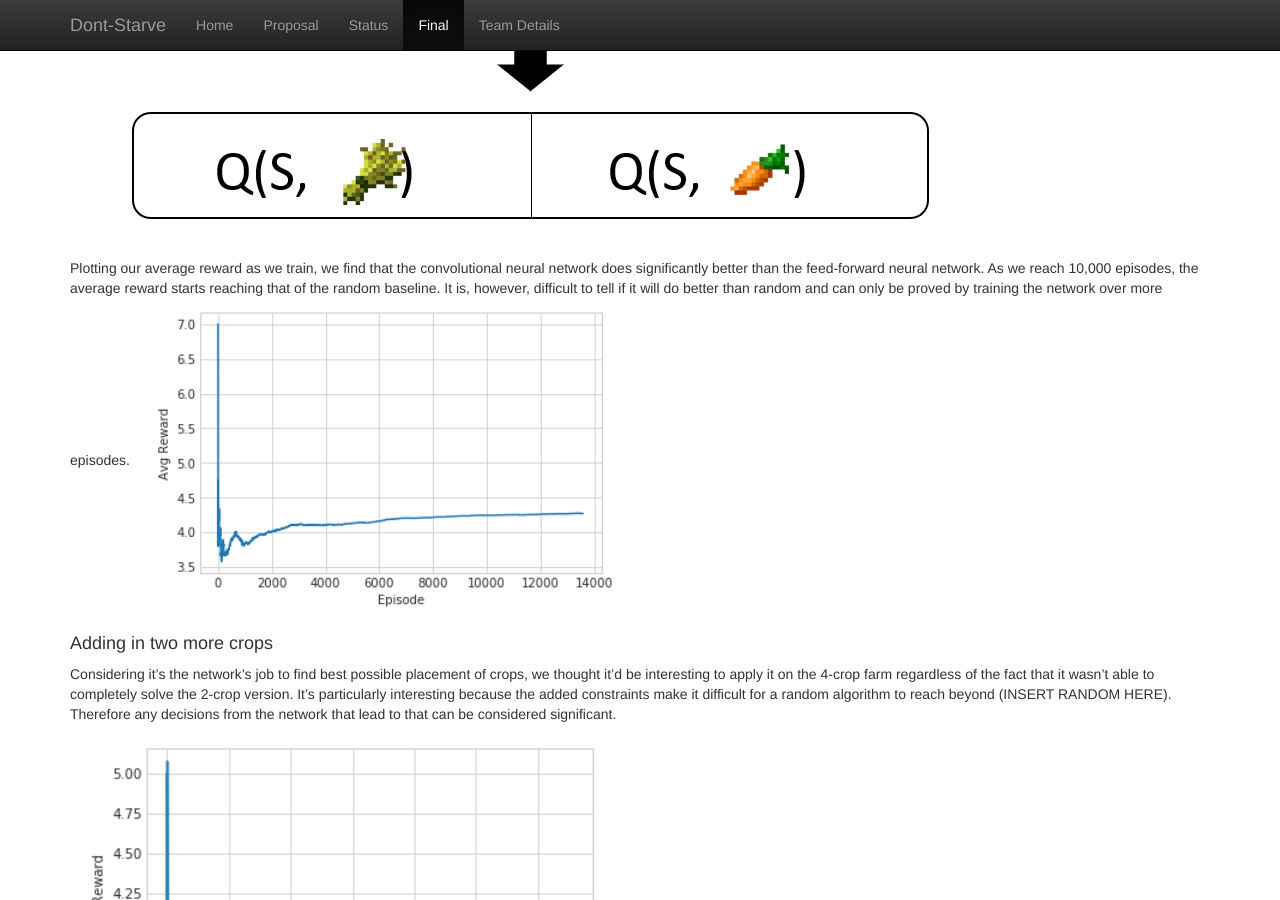
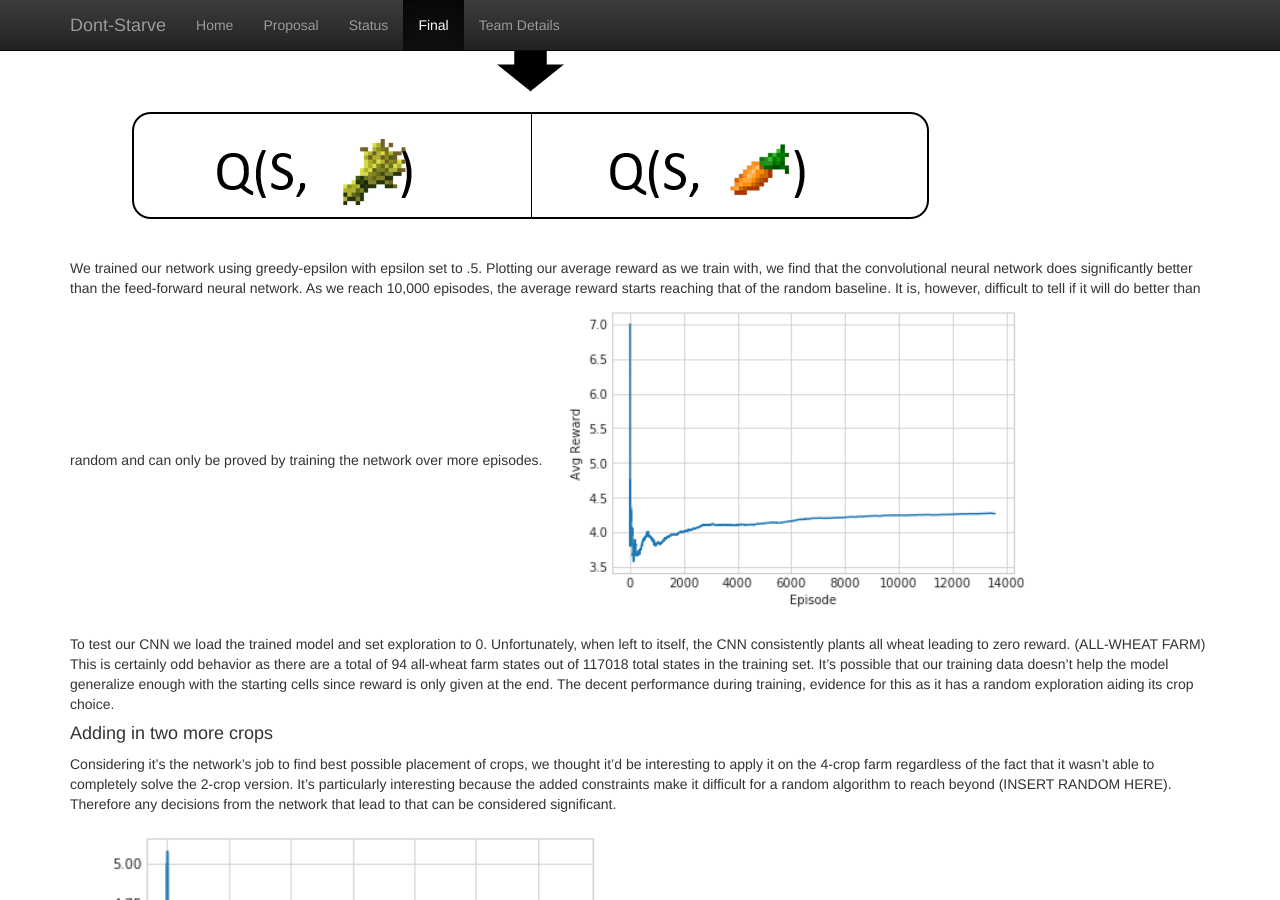
Before and after one commit to Farbod909/cs175-dont-starve, a Jekyll site: the page built from docs/final.md, in a window 1280 px wide and 900 px high, scrolled down 2793 px. Built offline with Jekyll 4.4.1, drawn with Linux system fonts in a browser that asks for light colours; our own code applies the rules of GitHub Pages for plain Markdown files.

Commit message:
Update final.md

```diff
--- a/docs/final.md
+++ b/docs/final.md
@@ -47,11 +47,16 @@ This matrix is then passed to our CNN that holds 2 convolutional layers and 3 li
 ![alt text](https://github.com/Farbod909/cs175-dont-starve/blob/master/figures/cropped_cnn_fig.png)
 
 
-Plotting our average reward as we train, we find that the convolutional neural network does significantly better than the feed-forward neural network.
+We trained our network using greedy-epsilon with epsilon set to .5. Plotting our average reward as we train with, we find that the convolutional neural network does significantly better than the feed-forward neural network.
 As we reach 10,000 episodes, the average reward starts reaching that of the random baseline.
 It is, however, difficult to tell if it will do better than random and can only be proved by training the network over more episodes.
 ![alt text](https://github.com/Farbod909/cs175-dont-starve/blob/master/figures/2_crop_avg_reward.PNG)
 
+To test our CNN we load the trained model and set exploration to 0.
+Unfortunately, when left to itself, the CNN consistently plants all wheat leading to zero reward.
+(ALL-WHEAT FARM)
+This is certainly odd behavior as there are a total of 94 all-wheat farm states out of 117018 total states in the training set.
+It's possible that our training data doesn't help the model generalize enough with the starting cells since reward is only given at the end. The decent performance during training, evidence for this as it has a random exploration aiding its crop choice.
 
 #### Adding in two more crops
 
```
